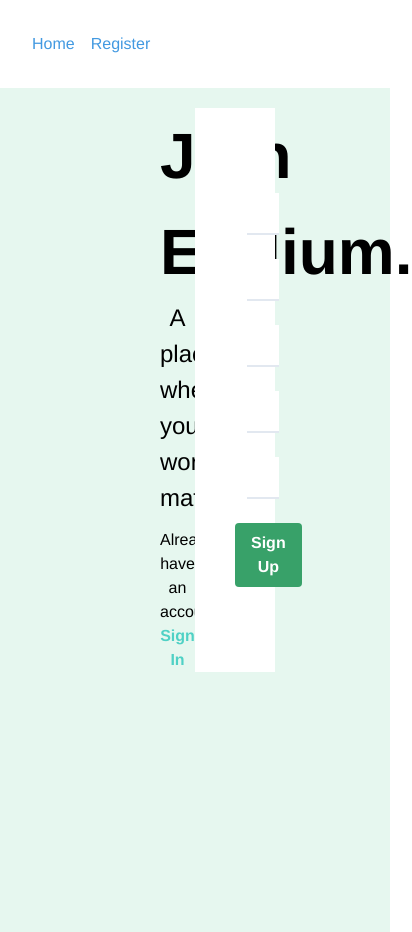
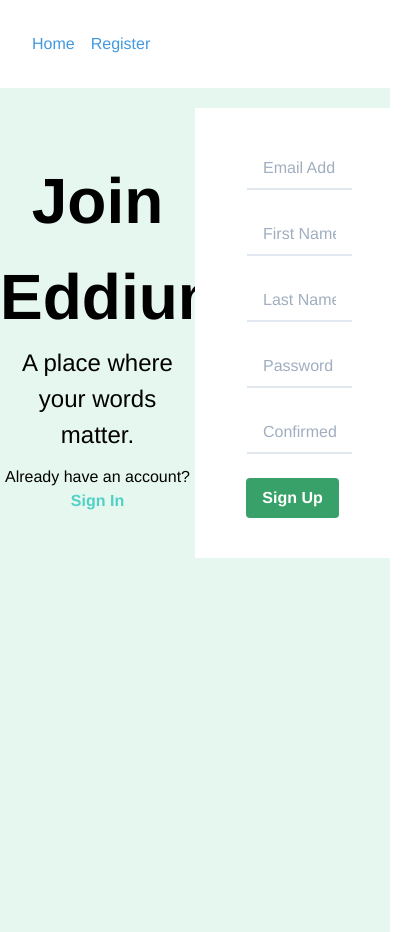
Before and after one commit to Sungmin-Kim-0508/eddium-client, a Next.js app: page /register in a window 390 px wide. Shown: the whole page, 412 px wide, since content can reach past the window. Built offline with nearby package versions, Linux system fonts and the light colour scheme.

Commit message:
fixed overlapping form onto the text

```diff
--- a/components/Layout.tsx
+++ b/components/Layout.tsx
@@ -9,7 +9,7 @@ const Layout: React.FC<LayoutProps> = ({ children, bgColor }) => {
   return (
     <>
       <Nav />
-      <div className={`px-40 py-5 h-screen ${bgColor}`}>
+      <div className={`md:px-10 lg:px-40 py-5 h-screen ${bgColor}`}>
         {children}
       </div>
     </>
--- a/pages/register.tsx
+++ b/pages/register.tsx
@@ -30,7 +30,7 @@ const Register: React.FC<RegisterProps> = ({}) => {
 
   return (
     <Layout bgColor="bg-mediumPrimary">
-      <div className="grid grid-cols-2 grid-rows-1">
+      <div className="grid grid-cols-2 grid-flow-row">
         <div className="flex flex-col justify-center content-center">
           <h1 className="text-center text-6xl font-bold font-display">Join Eddium.</h1>
           <p className="text-center text-2xl mb-3">A place where your words matter.</p>
```
